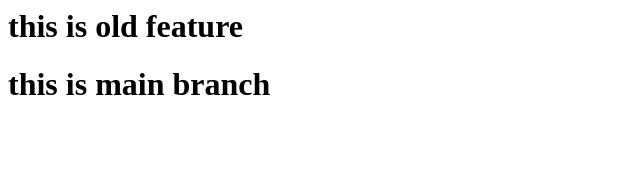
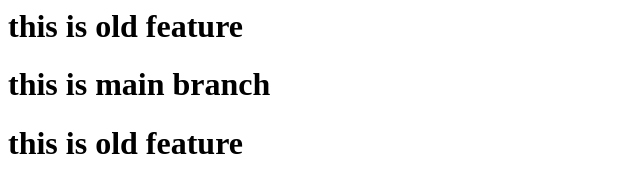
Before and after one commit to vishaltank452/project-2, a plain HTML site: page index.html in a window 1280 px wide. Shown: the whole page, without its empty margins (0-640 px from the left). Drawn offline with Linux system fonts and the light colour scheme.

```diff
--- a/index.html
+++ b/index.html
@@ -1,2 +1,4 @@
 <h1>this is old feature</h1>
 <h1>this is main branch</h1>
+
+<h1>this is old feature</h1>
```
